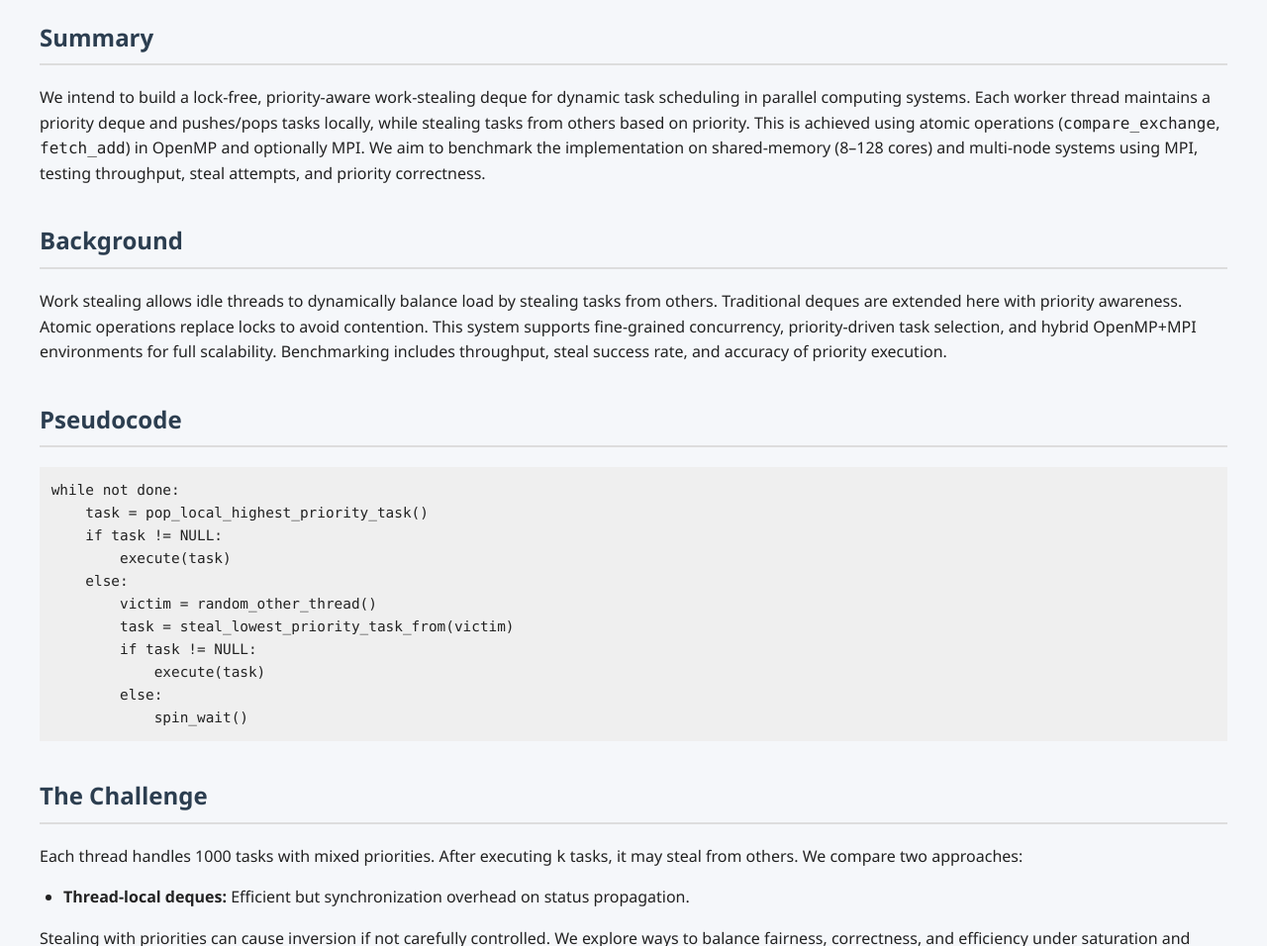
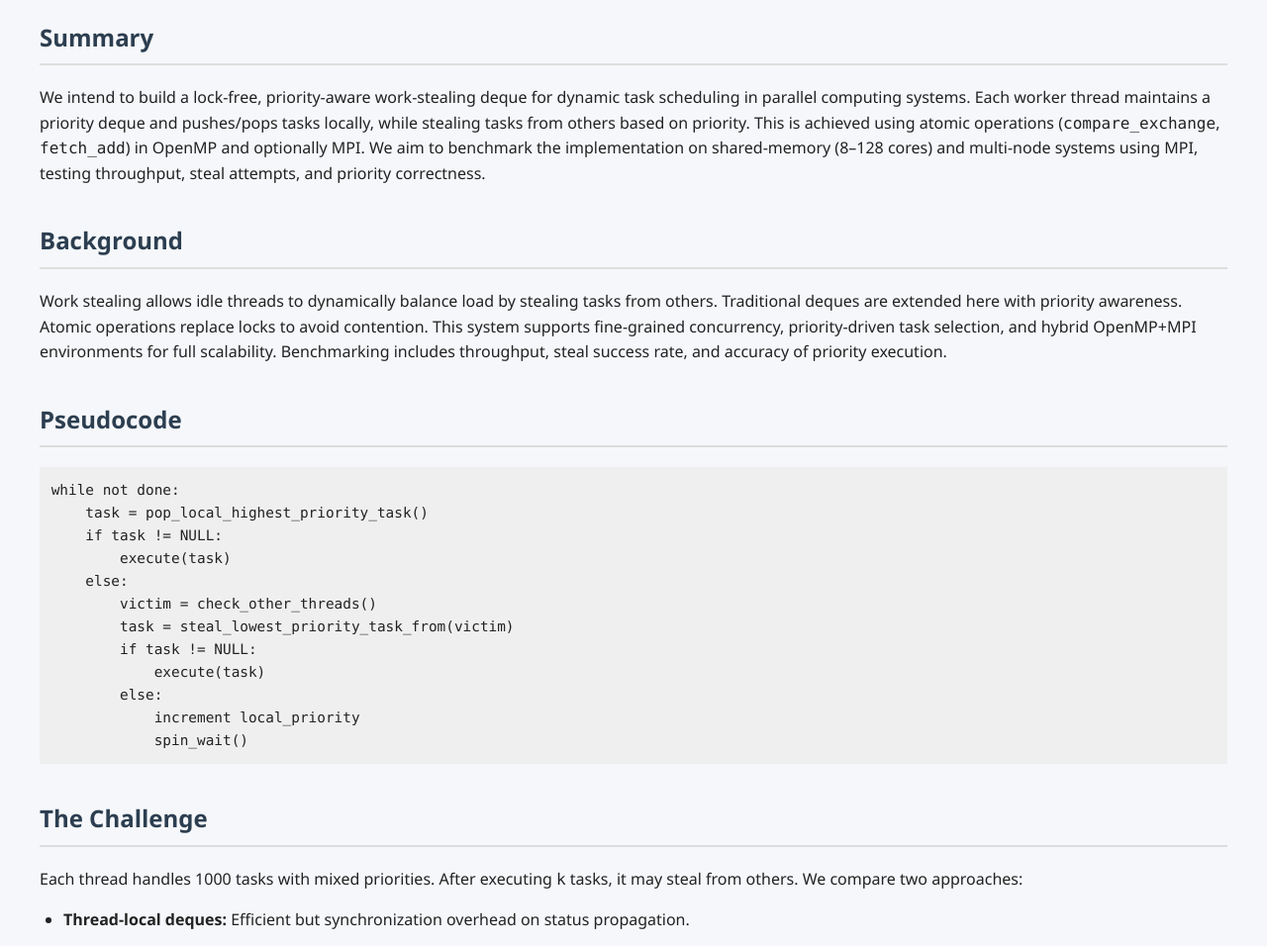
Before and after one commit to ShadowCode0007/ShadowCode0007.github.io, a plain HTML site: page index.html in a window 1280 px wide. Shown: the part 130-1086 px from the top of the page at 99% size. Drawn offline with Linux system fonts and the light colour scheme.

Commit message:
Update index.html

```diff
--- a/index.html
+++ b/index.html
@@ -60,11 +60,12 @@
     if task != NULL:
         execute(task)
     else:
-        victim = random_other_thread()
+        victim = check_other_threads()
         task = steal_lowest_priority_task_from(victim)
         if task != NULL:
             execute(task)
         else:
+            increment local_priority
             spin_wait()</code></pre>
   </div>
 
```
